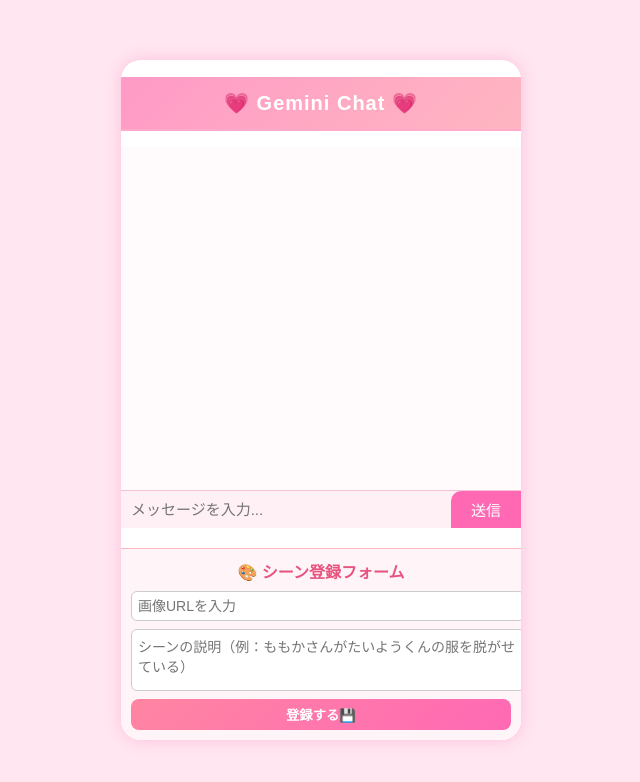
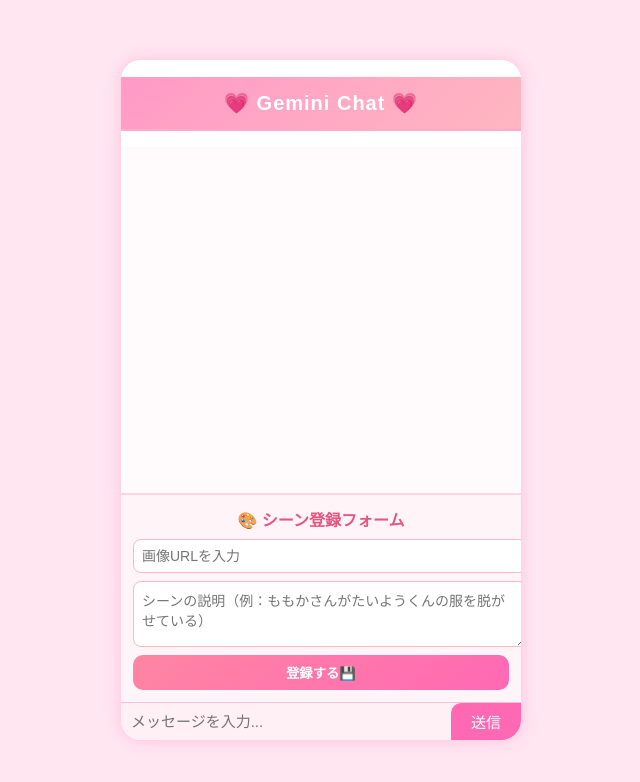
Before and after one commit to ottotto0/gemini-chat-server, a React (Create React App) app in the folder client/: page / in a window 1280 px wide. Shown: the top 782 px of the page, without its empty margins (319-959 px from the left). Built offline with nearby package versions, Linux system fonts and the light colour scheme.

Commit message:
Update App.js

```diff
--- a/client/src/App.js
+++ b/client/src/App.js
@@ -65,7 +65,7 @@
                 setSceneStatus("✅ 登録完了: " + data.scene.description);
                 setSceneImage("");
                 setSceneDesc("");
-                setTimeout(() => setSceneStatus(""), 3000); // ⏰ 3秒後に消える
+                setTimeout(() => setSceneStatus(""), 3000);
             }
         } catch (err) {
             console.error(err);
@@ -102,6 +102,31 @@
                 ))}
             </div>
 
+            {/* 🖼️ シーン登録フォーム */}
+            <div className="scene-form">
+                <h3>🎨 シーン登録フォーム</h3>
+
+                <input
+                    type="text"
+                    value={sceneImage}
+                    onChange={(e) => setSceneImage(e.target.value)}
+                    placeholder="画像URLを入力"
+                />
+
+                <textarea
+                    value={sceneDesc}
+                    onChange={(e) => setSceneDesc(e.target.value)}
+                    placeholder="シーンの説明（例：ももかさんがたいようくんの服を脱がせている）"
+                    rows="3"
+                ></textarea>
+
+                <button onClick={addScene} disabled={loadingScene}>
+                    {loadingScene ? "登録中..." : "登録する💾"}
+                </button>
+
+                {sceneStatus && <p>{sceneStatus}</p>}
+            </div>
+
             {/* 💌 入力エリア */}
             <div className="input-area">
                 <input
@@ -113,60 +138,6 @@
                 />
                 <button onClick={sendMessage}>送信</button>
             </div>
-
-            {/* 🖼️ シーン登録フォーム */}
-            <div className="scene-form" style={{ marginTop: "20px", padding: "10px", borderTop: "1px solid #ffb6c1" }}>
-                <h3 style={{ color: "#e75480" }}>🎨 シーン登録フォーム</h3>
-
-                <input
-                    type="text"
-                    value={sceneImage}
-                    onChange={(e) => setSceneImage(e.target.value)}
-                    placeholder="画像URLを入力"
-                    style={{
-                        width: "100%",
-                        marginBottom: "8px",
-                        padding: "6px",
-                        borderRadius: "6px",
-                        border: "1px solid #ccc",
-                    }}
-                />
-
-                <textarea
-                    value={sceneDesc}
-                    onChange={(e) => setSceneDesc(e.target.value)}
-                    placeholder="シーンの説明（例：ももかさんがたいようくんの服を脱がせている）"
-                    rows="3"
-                    style={{
-                        width: "100%",
-                        marginBottom: "8px",
-                        padding: "6px",
-                        borderRadius: "6px",
-                        border: "1px solid #ccc",
-                        resize: "none",
-                    }}
-                ></textarea>
-
-                <button
-                    onClick={addScene}
-                    disabled={loadingScene}
-                    style={{
-                        backgroundColor: loadingScene ? "#ffb6c1" : "#ff85a2",
-                        color: "white",
-                        padding: "6px 12px",
-                        border: "none",
-                        borderRadius: "8px",
-                        cursor: loadingScene ? "not-allowed" : "pointer",
-                        transition: "0.3s",
-                    }}
-                >
-                    {loadingScene ? "登録中..." : "登録する💾"}
-                </button>
-
-                {sceneStatus && (
-                    <p style={{ marginTop: "10px", color: "#444" }}>{sceneStatus}</p>
-                )}
-            </div>
         </div>
     );
 }
```
